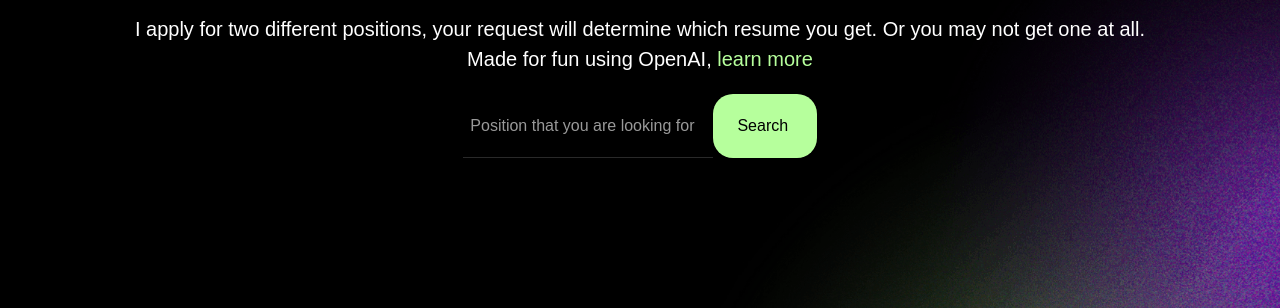
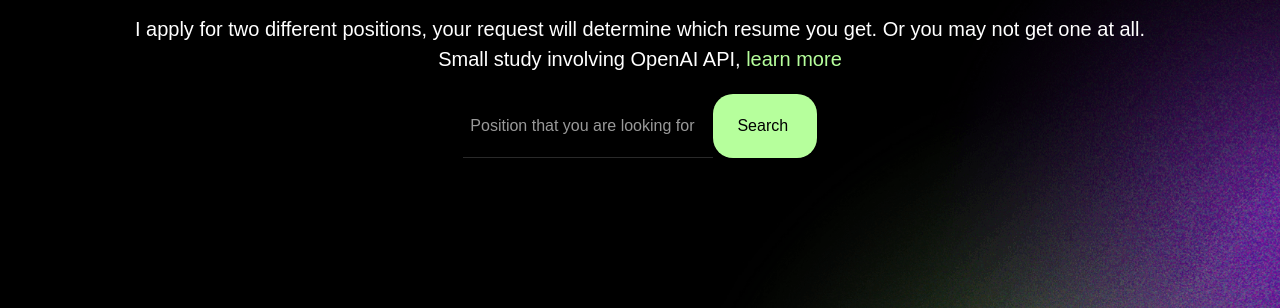
Before and after one commit to artbred/cv, a plain HTML site: page web/index.html in a window 1280 px wide. Shown: the part 326-634 px from the top of the page. Drawn offline with nearby package versions, Linux system fonts and the light colour scheme; a script that the page names is missing.

Commit message:
analytics

```diff
--- a/web/index.html
+++ b/web/index.html
@@ -41,7 +41,7 @@
       <div data-w-id="91233cd5-6c5e-04f0-a4b7-d32f08614778" style="opacity:0;-webkit-transform:translate3d(0, 0, 0) scale3d(0.95, 0.95, 1) rotateX(0) rotateY(0) rotateZ(0) skew(0, 0);-moz-transform:translate3d(0, 0, 0) scale3d(0.95, 0.95, 1) rotateX(0) rotateY(0) rotateZ(0) skew(0, 0);-ms-transform:translate3d(0, 0, 0) scale3d(0.95, 0.95, 1) rotateX(0) rotateY(0) rotateZ(0) skew(0, 0);transform:translate3d(0, 0, 0) scale3d(0.95, 0.95, 1) rotateX(0) rotateY(0) rotateZ(0) skew(0, 0)" class="center-content center-text">
         <h1>My name is Artem and I want to apply for your job</h1>
         <div class="large-text">I apply for two different positions, your request will determine which resume you get. Or you may not get one at all.</div>
-        <div class="large-text">Made for fun using OpenAI, <a href="https://github.com/artbred/cv" target="_blank">learn more</a></div>
+        <div class="large-text">Small study involving OpenAI API, <a href="https://github.com/artbred/cv" target="_blank">learn more</a></div>
         <div class="newsltter-form-block w-form">
           <div id="position-form" class="newsletter-form">
             <input type="text" class="newsletter-input w-input" style="text-align:center;" maxlength="50" minlength="5" name="position" data-name="position" placeholder="Position that you are looking for" id="position-input" required>
```
Also changed, not shown: 5 other files.
